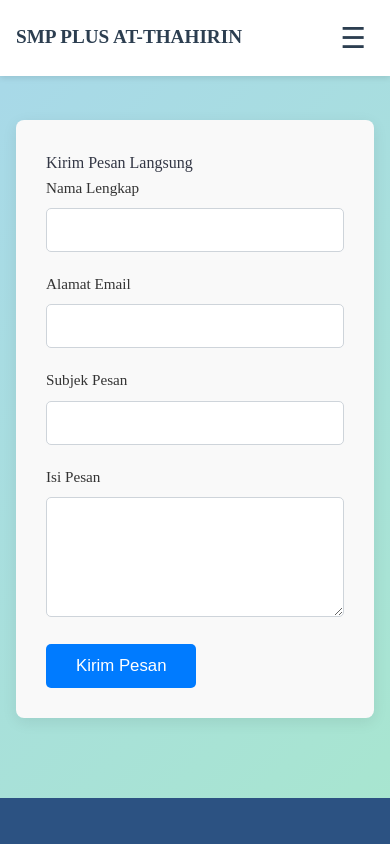
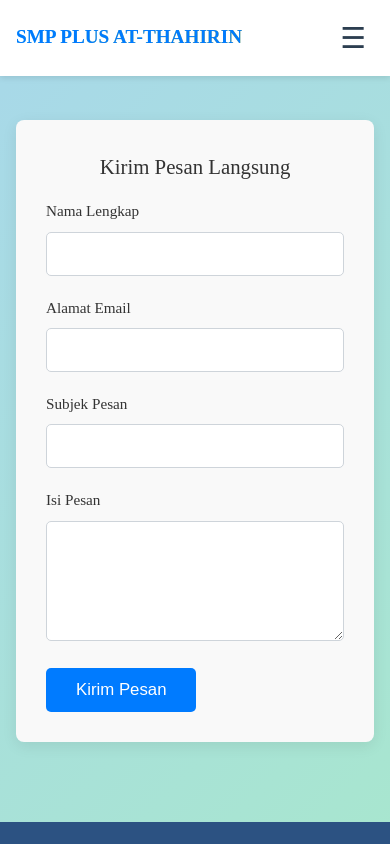
Before and after one commit to ardhiS/website-smp-at-thahirin, a React (Vite) app: page /kontak in a window 390 px wide. Shown: the top 844 px of the page. Built offline with nearby package versions, Linux system fonts and the light colour scheme.

Commit message:
Menambahkan scrool smooth, menambahkan underlinet pada tulisan smp plus atthahirin,

```diff
--- a/src/App.jsx
+++ b/src/App.jsx
@@ -11,14 +11,15 @@ import PpdbPage from './pages/PpdbPage/PpdbPage';
 import GalleryPage from './pages/GalleryPage/GalleryPage';
 import ContactPage from './pages/ContactPage/ContactPage';
 import NotFoundPage from './pages/NotFoundPage/NotFoundPage';
+import ScrollToTop from './components/scrollToTop';
 
 import './App.css';
 
 function App() {
   return (
     <Router>
+      <ScrollToTop />
       <div className='app-layout'>
-        {' '}
         {/* 1. Pembungkus utama untuk flex layout */}
         <Navbar />
         <main className='app-main-content'>
--- a/src/components/HeroSection/HeroSection.css
+++ b/src/components/HeroSection/HeroSection.css
@@ -38,8 +38,30 @@
 }
 .hero-title__smp-atthahirin {
   color: #f5a623; /* Warna teks judul */
+  text-align: center;
+  font-size: 2.5rem;
+  position: relative;
+  cursor: pointer;
+  transition: color 0.3s ease;
+  display: inline-block;
 }
 
+.hero-title__smp-atthahirin::before {
+  content: '';
+  position: absolute;
+  bottom: -1px;
+  left: 0;
+  width: 0;
+  height: 5px;
+  background-color: rgb(246, 246, 247);
+  transition: width 0.6s ease;
+}
+.hero-title__smp-atthahirin:hover {
+  color: #f5a623;
+}
+.hero-title__smp-atthahirin:hover::before {
+  width: 100%;
+}
 .hero-subtitle {
   font-size: 1.5rem; /* Ukuran font subjudul */
   margin-bottom: 2rem;
--- a/src/components/Navbar/Navbar.css
+++ b/src/components/Navbar/Navbar.css
@@ -18,9 +18,12 @@
 }
 
 .navbar-brand {
-  color: #2c3e50; /* Warna brand (biru tua/abu) */
-  text-decoration: none;
-  font-size: 1.4rem; /* Sesuaikan ukuran brand */
+  background: linear-gradient(135deg, rgb(109, 214, 255), #ffd700);
+  -webkit-background-clip: text;
+  background-clip: text;
+  font-weight: bold;
+  text-decoration: none !important;
+  font-size: 2.8rem; /* Sesuaikan ukuran brand */
   font-weight: bold;
 }
 
@@ -132,3 +135,9 @@
     display: none;
   }
 }
+
+@media (min-width: 768px) {
+  .navbar-brand {
+    font-size: 1.6rem; /* Sedikit perkecil brand di mobile */
+  }
+}
--- /dev/null
+++ b/src/components/ScrollToTop.jsx
@@ -0,0 +1,15 @@
+import { useEffect } from 'react';
+import { useLocation } from 'react-router-dom';
+
+function ScrollToTop() {
+  const { pathname } = useLocation();
+  useEffect(() => {
+    window.scrollTo({
+      top: 0,
+      left: 0,
+      behavior: 'smooth',
+    });
+  }, [pathname]);
+  return null;
+}
+export default ScrollToTop;
--- a/src/pages/ContactPage/ContactPage.css
+++ b/src/pages/ContactPage/ContactPage.css
@@ -83,3 +83,44 @@
   color: #721c24;
   border: 1px solid #f5c6cb;
 }
+
+.container__contact-sub-heading {
+  text-align: center;
+}
+
+.contact-sub-heading {
+  text-align: center;
+  font-size: 2rem;
+  color: #333;
+  margin-bottom: 5px;
+  position: relative;
+  cursor: pointer;
+  transition: color 0.3s ease;
+  display: inline-block;
+}
+
+.contact-sub-heading::before {
+  content: '';
+  position: absolute;
+  bottom: -1px;
+  left: 0;
+  width: 0;
+  height: 2px;
+  background-color: #007bff;
+  transition: width 0.6s ease;
+}
+
+.contact-sub-heading:hover {
+  color: #007bff;
+}
+
+.contact-sub-heading:hover::before {
+  width: 100%;
+}
+
+@media (max-width: 768px) {
+  .contact-sub-heading {
+    font-size: 1.3rem;
+    margin-bottom: 1rem;
+  }
+}
--- a/src/pages/ContactPage/ContactPage.jsx
+++ b/src/pages/ContactPage/ContactPage.jsx
@@ -76,7 +76,10 @@ const ContactPage = () => {
       {/* BAGIAN FORMULIR KONTAK */}
       <section className='contact-form-section'>
         <div className='container-content'>
-          <h3 className='contact-sub-heading'>Kirim Pesan Langsung</h3>
+          <div className='container__contact-sub-heading'>
+            <h3 className='contact-sub-heading'>Kirim Pesan Langsung</h3>
+          </div>
+
           <form className='contact-form' onSubmit={handleSubmit}>
             <div className='form-group'>
               <label htmlFor='name'>Nama Lengkap</label>
```
